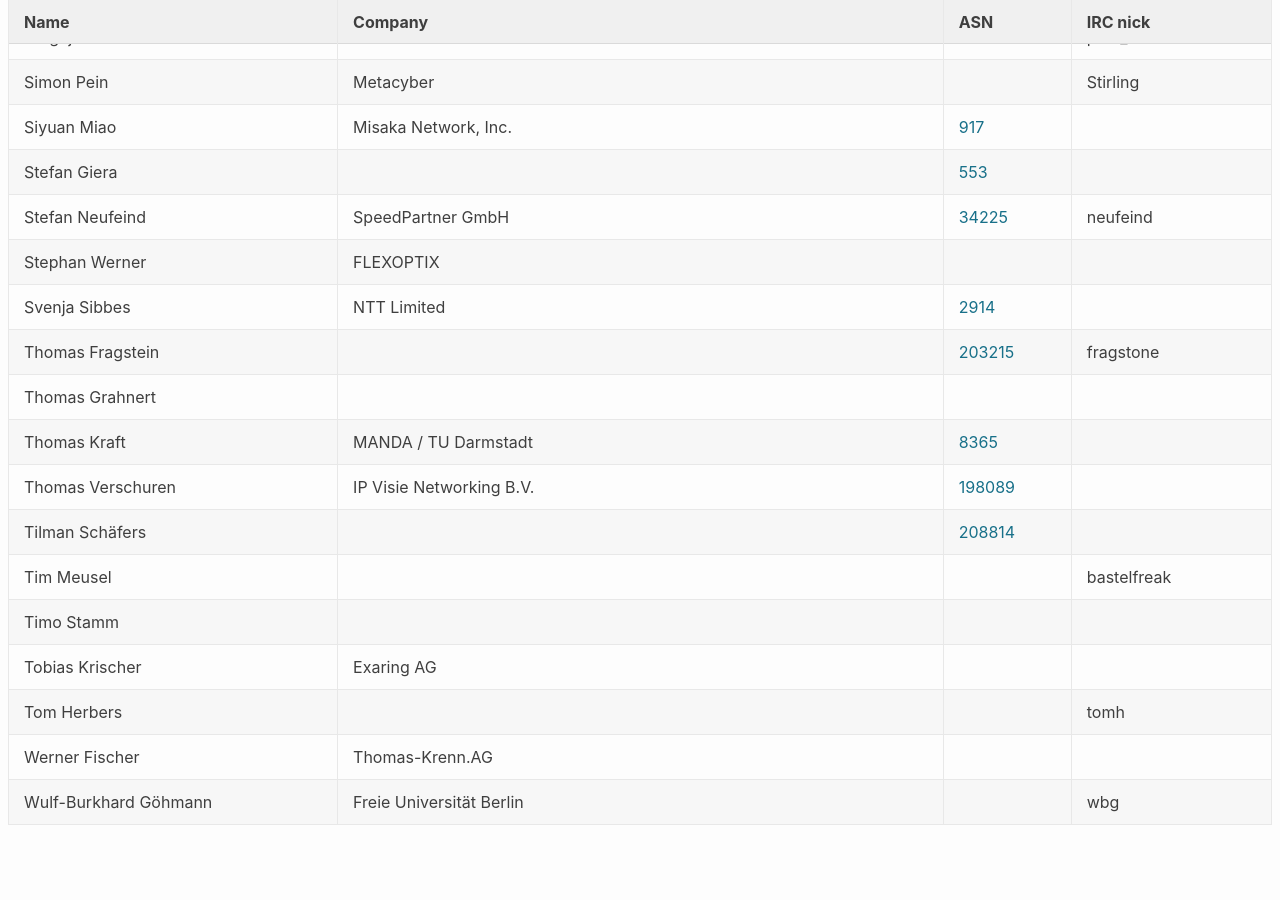
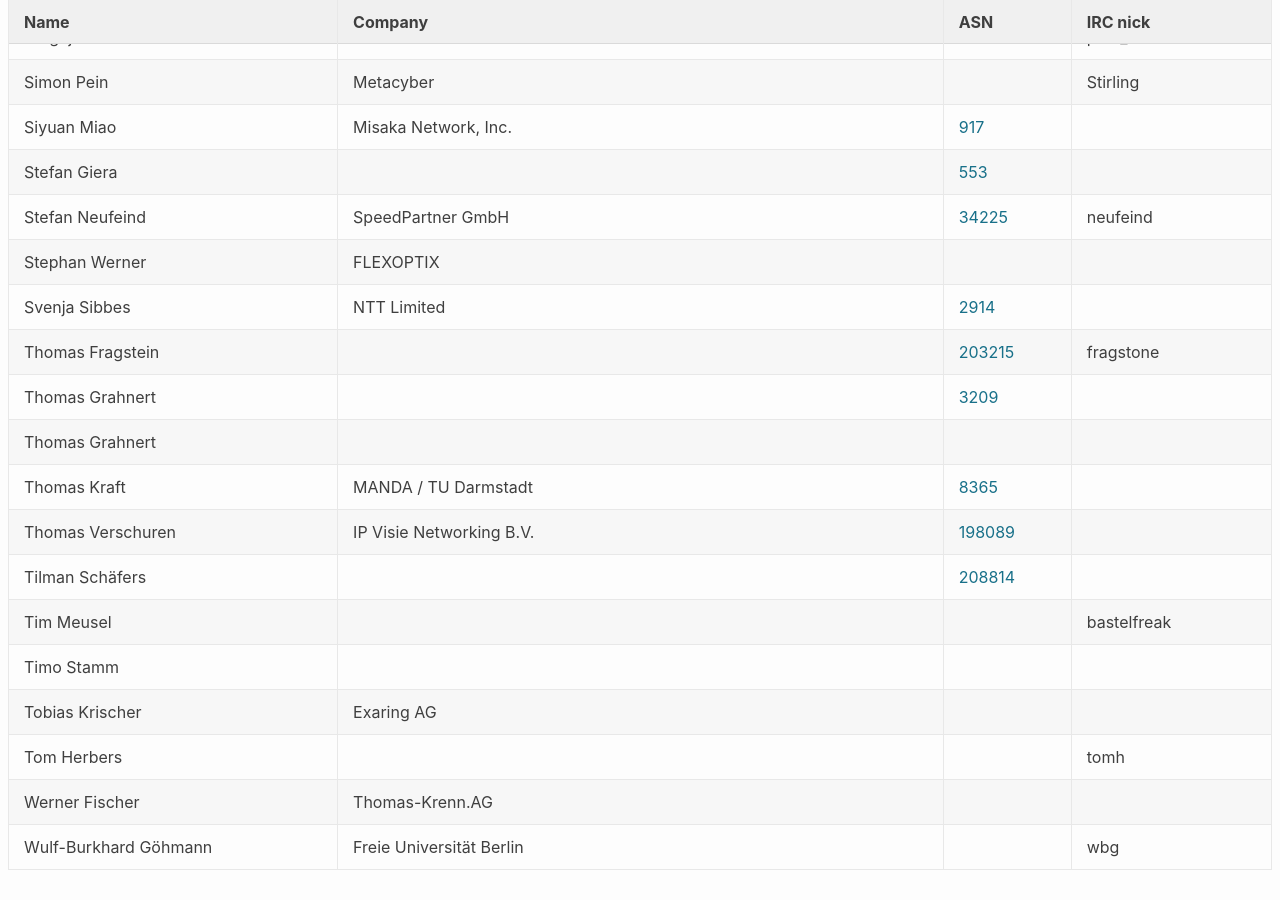
Before and after one commit to denog/pretix-attendeelist, a Jekyll site: the page built from denog14/index.md, in a window 1280 px wide and 900 px high, scrolled down 20912 px. Built offline with Jekyll 4.4.1, drawn with Linux system fonts in a browser that asks for light colours; before the commit the page ends 21767 px from its top, so only the background shows below that.

Commit message:
Latest data: Thu Nov 10 22:51:18 UTC 2022

```diff
--- a/_data/attendees_denog14_remote.json
+++ b/_data/attendees_denog14_remote.json
@@ -939,6 +939,12 @@
     "name": "Thomas Grahnert",
     "company": null,
     "irc": null,
+    "asn": "3209"
+  },
+  {
+    "name": "Thomas Grahnert",
+    "company": null,
+    "irc": null,
     "asn": null
   },
   {
```
